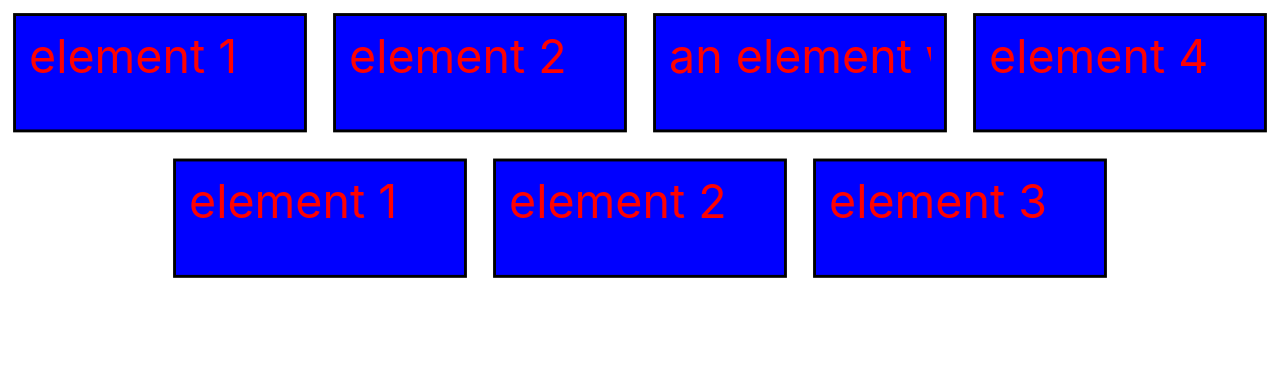
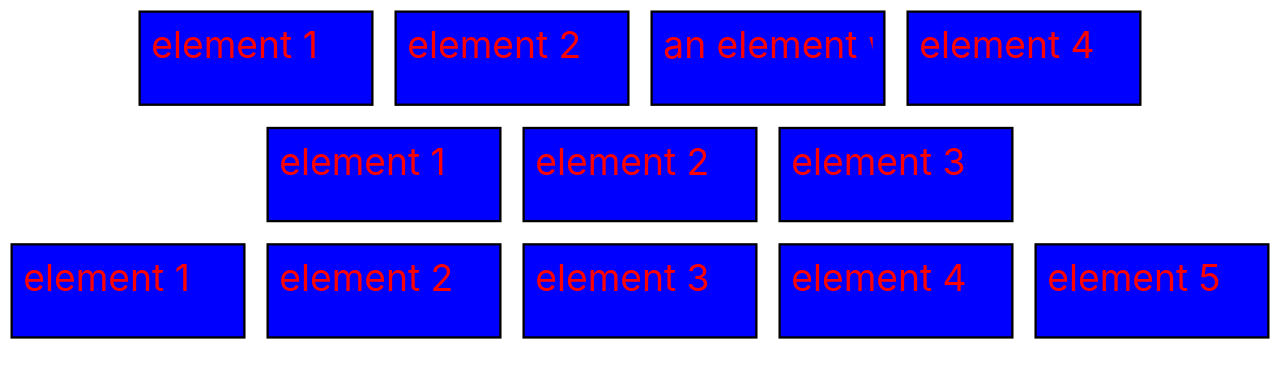
Before and after one commit to tkreyling/svg-experiments, a React (Create React App) app: page / in a window 1280 px wide. Shown: the top 378 px of the page. Built offline with nearby package versions, Linux system fonts and the light colour scheme.

Commit message:
Added more layers in example data, fixed bug using wrong layers variable

```diff
--- a/src/App.tsx
+++ b/src/App.tsx
@@ -66,7 +66,8 @@ export const Rect: React.FC<RectProps> = (props) => {
 
 const layers = [
     ["element 1", "element 2", "an element with long text", "element 4"],
-    ["element 1", "element 2", "element 3"]
+    ["element 1", "element 2", "element 3"],
+    ["element 1", "element 2", "element 3", "element 4", "element 5"]
 ];
 
 type DiagramProps = {
@@ -75,8 +76,8 @@ type DiagramProps = {
 
 export const Diagram: React.FC<DiagramProps> = (props) => {
     return (
-        <svg viewBox={"0 0 " + (widthOfLayers(props.layers) + 2 * MARGIN_SIDE) + " 100"}>
-            {layout(layers).flat().map(Rect)}
+        <svg viewBox={"0 0 " + (widthOfLayers(props.layers) + 2 * MARGIN_SIDE) + " 150"}>
+            {layout(props.layers).flat().map(Rect)}
         </svg>
     );
 };
```
